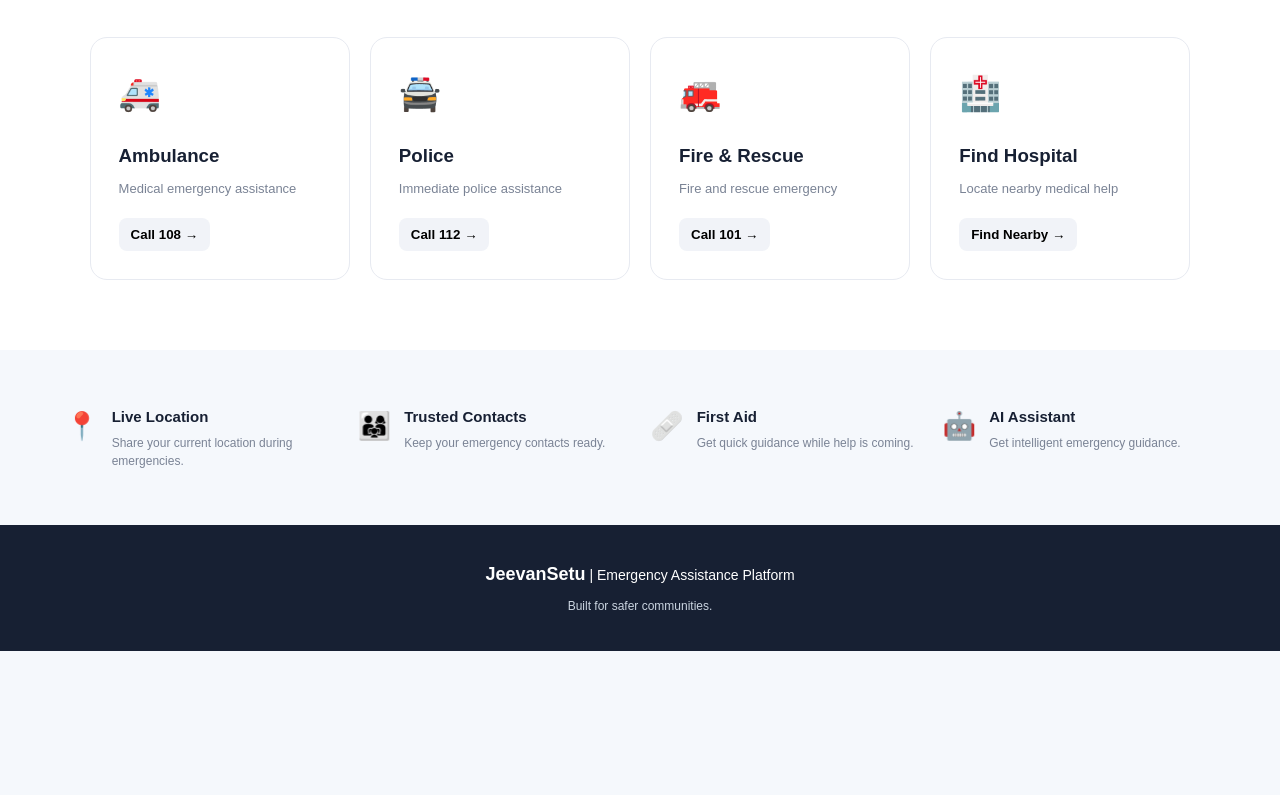
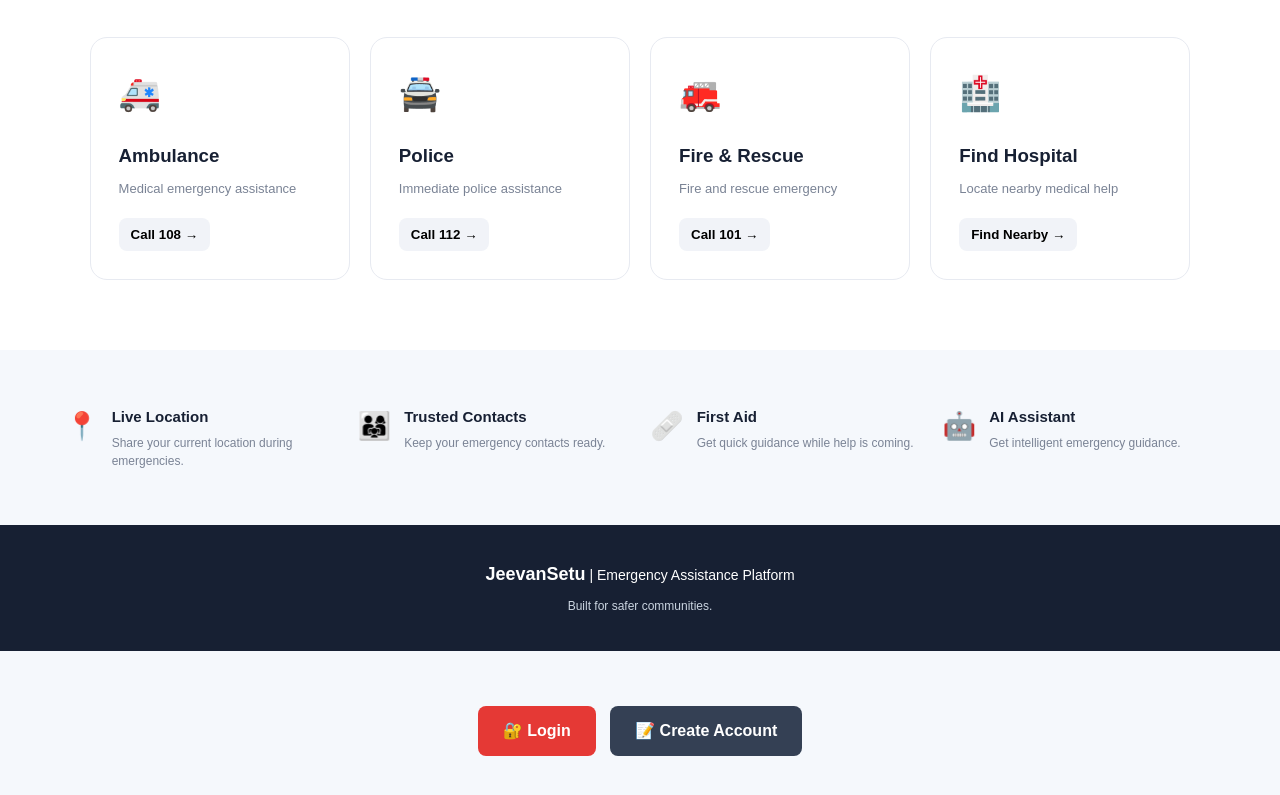
Before and after one commit to mrd753281-sys/jeevansetu, a plain HTML site: page index.html in a window 1280 px wide. Shown: the part 914-1709 px from the top of the page. Before the commit the page ends 1565 px from the top, so only its background shows below. Drawn offline with Linux system fonts and the light colour scheme.

Commit message:
Enhance index.html with login and registration links
Added login and registration section to the homepage.

```diff
--- a/index.html
+++ b/index.html
@@ -264,5 +264,46 @@
 
     <script src="app.js"></script>
 
+    <!-- ==========================================
+     JeevanSetu - Login / Registration
+     ========================================== -->
+
+<div style="
+    text-align: center;
+    margin: 30px 20px;
+    padding: 20px;
+">
+
+    <a href="login.html"
+       style="
+           display: inline-block;
+           padding: 12px 25px;
+           margin: 5px;
+           background: #e53935;
+           color: white;
+           text-decoration: none;
+           border-radius: 8px;
+           font-weight: bold;
+       ">
+        🔐 Login
+    </a>
+
+
+    <a href="register.html"
+       style="
+           display: inline-block;
+           padding: 12px 25px;
+           margin: 5px;
+           background: #344054;
+           color: white;
+           text-decoration: none;
+           border-radius: 8px;
+           font-weight: bold;
+       ">
+        📝 Create Account
+    </a>
+
+</div>
+
 </body>
 </html>
```
